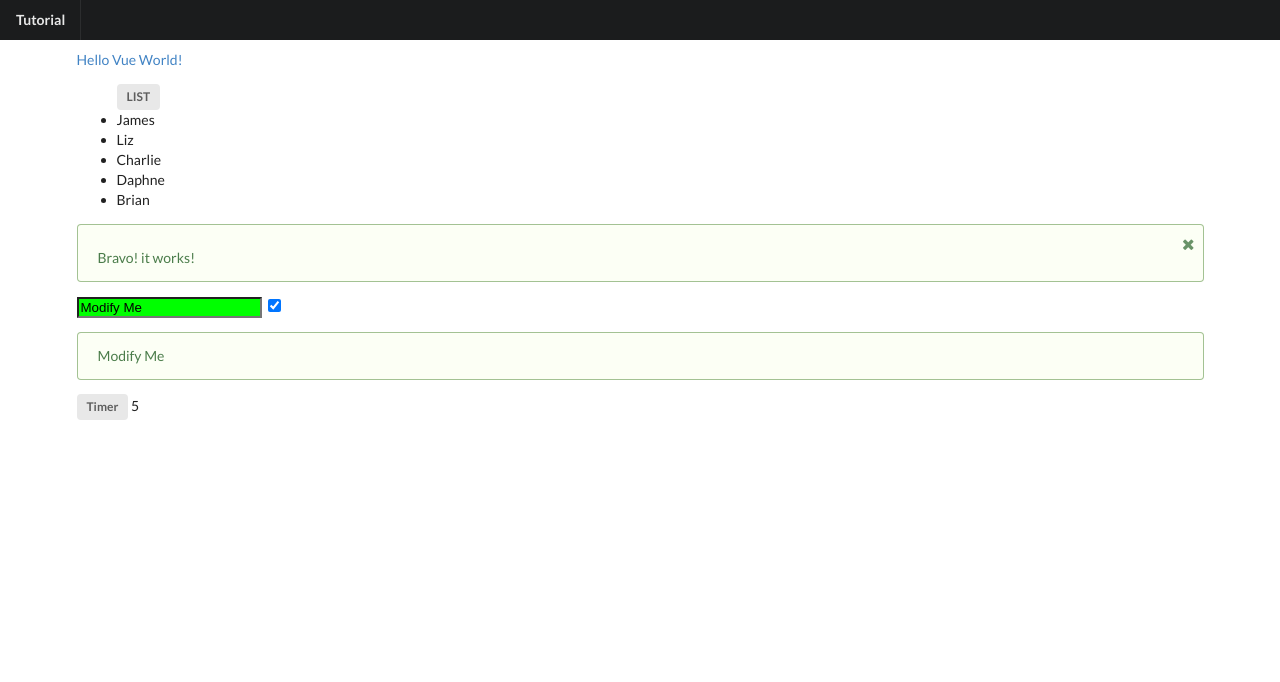
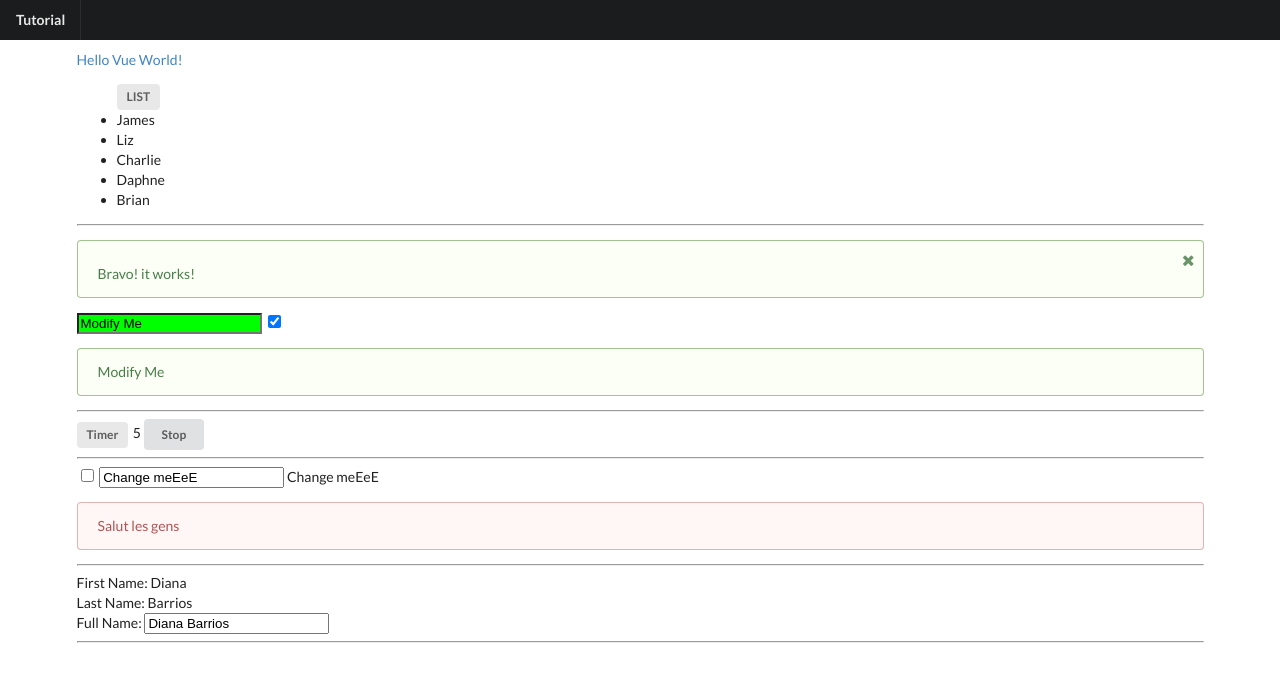
Before and after one commit to vlacho13/VueJS-Hello-World, a plain HTML site: page index.html in a window 1280 px wide. Drawn offline with nearby package versions, Linux system fonts and the light colour scheme.

Commit message:
Part 3, Combined Properties and Watchers

```diff
--- a/index.html
+++ b/index.html
@@ -27,13 +27,14 @@
     </div>
 
     <div class="ui main container" id="app">
+
+        <!--PART 1-->
         <a :href="link" :title="title">{{ hello }}</a><br>
-
         <ul>
             <a class="ui label">LIST</a>
             <li v-for="name in nameList">{{ name }}</li>
         </ul>
-
+        <hr>
         <div class="ui success message" v-if="test">
             <i class="close icon" v-on:click="close()"></i>
             <p>Bravo! it works!</p>
@@ -48,14 +49,32 @@
         <div class="ui message" :class="testTwo ? 'success' : 'error'">
             <p>{{ message }}</p>
         </div>
-
+        <hr>
+        <!--PART 2-->
         <div class="ui container">
             <a class="ui label">Timer</a>
             {{ seconds }}
+            <button class="tiny ui button" @click="stop()">
+                Stop
+            </button>
         </div>
-
-
-
+        <hr>
+        <!--PART 3-->
+        <input type="checkbox" v-model="success">
+        <input type="text" v-model="message2">
+        {{ message2 }}
+        <div class="ui message" :class="cls">
+            <p>Salut les gens</p>
+        </div>
+        <hr>
+        <div class="ui container">
+            <p>
+                First Name: {{ firstName }} <br>
+                Last Name: {{ lastName }} <br>
+                Full Name: <input type="text" v-model="fullName"> <br>
+            </p>
+        </div>
+        <hr>
 
     </div>
 
--- a/js/app.js
+++ b/js/app.js
@@ -1,4 +1,4 @@
-new Vue({
+let vm = new Vue({
   //PART 1 - VUE BASIC FUNCTIONS
   el: "#app",
   data: {
@@ -9,7 +9,11 @@ new Vue({
     nameList: ["James", "Liz", "Charlie", "Daphne", "Brian"],
     message: "Modify Me",
     testTwo: true,
-    seconds: 0
+    seconds: 0,
+    success: false,
+    message2: "Change meEeE",
+    firstName: "Diana",
+    lastName: "Barrios"
   },
   methods: {
     close: function() {
@@ -25,6 +29,9 @@ new Vue({
       } else {
         return { background: "#FF0000" };
       }
+    },
+    stop: function() {
+      vm.$destroy();
     }
   },
   //PART 2 - INSTANCING AND LIFECYCLE OVERVIEW
@@ -35,6 +42,28 @@ new Vue({
     }, 1000);
   },
   destroyed: function() {
-      clearInterval(this.$tictac)
+    clearInterval(this.$tictac);
+  },
+  //PART 3 - COMBINED PROPERTIES AND WATCHERS
+  computed: {
+    cls: function() {
+      console.log("cls called");
+      return this.success === true ? "success" : "error";
+    },
+    fullName: {
+      get: function() {
+        return this.firstName + " " + this.lastName
+      },
+      set: function(value) {
+        let parts = value.split(" ")
+        this.firstName = parts[0]
+        this.lastName = parts[1]
+      }
+    }
+  },
+  watch: {
+    message2: function(value) {
+      console.log("watch ", value)
+    }
   }
 });
```
